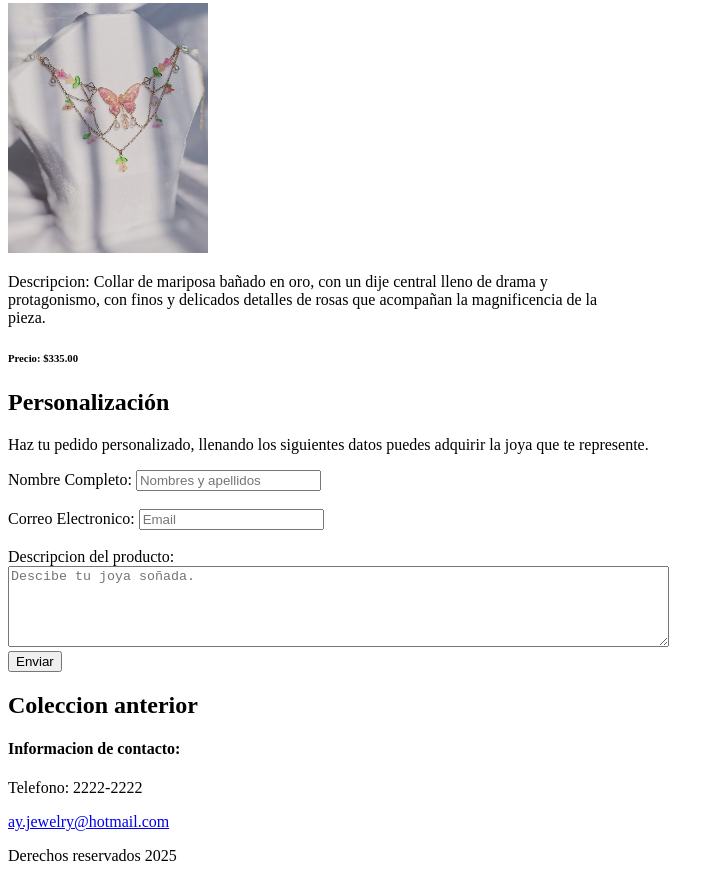
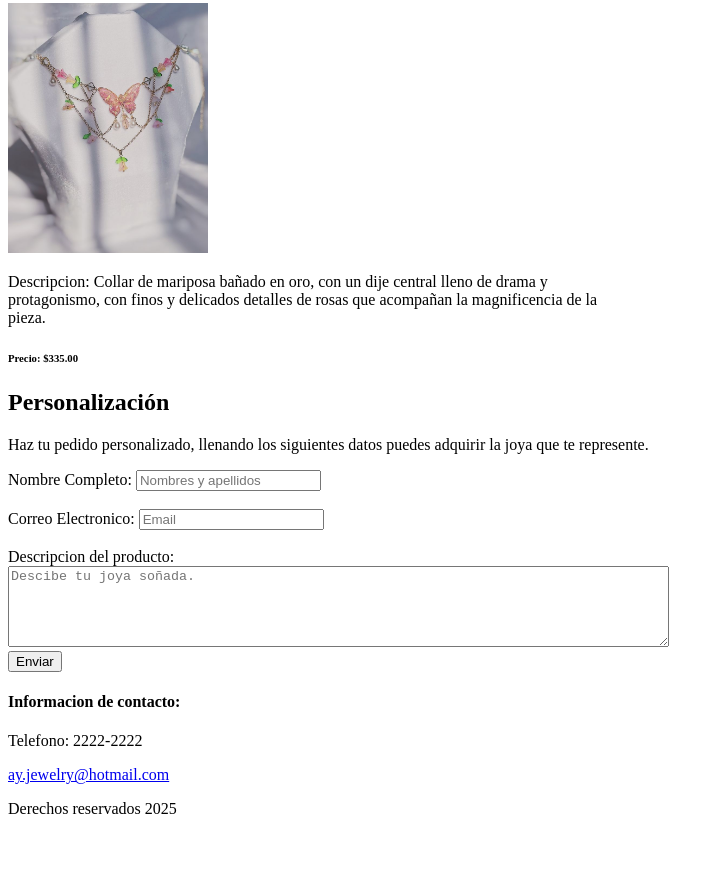
Before and after one commit to Ameyri/Codigo, a plain HTML site: page index.html in a window 1280 px wide. Shown: the part 561-1442 px from the top of the page, without its empty margins (0-724 px from the left). After the commit the page ends 1395 px from the top, so only its background shows below. Drawn offline with Linux system fonts and the light colour scheme.

Commit message:
Update index.html

```diff
--- a/index.html
+++ b/index.html
@@ -49,10 +49,6 @@
             </article>
         </section>
     </main>
-    <aside>
-        <h2>Coleccion anterior</h2>
-
-    </aside>
     <footer>
         <h4>Informacion de contacto:</h4>
         <p>Telefono: 2222-2222</p>
```
